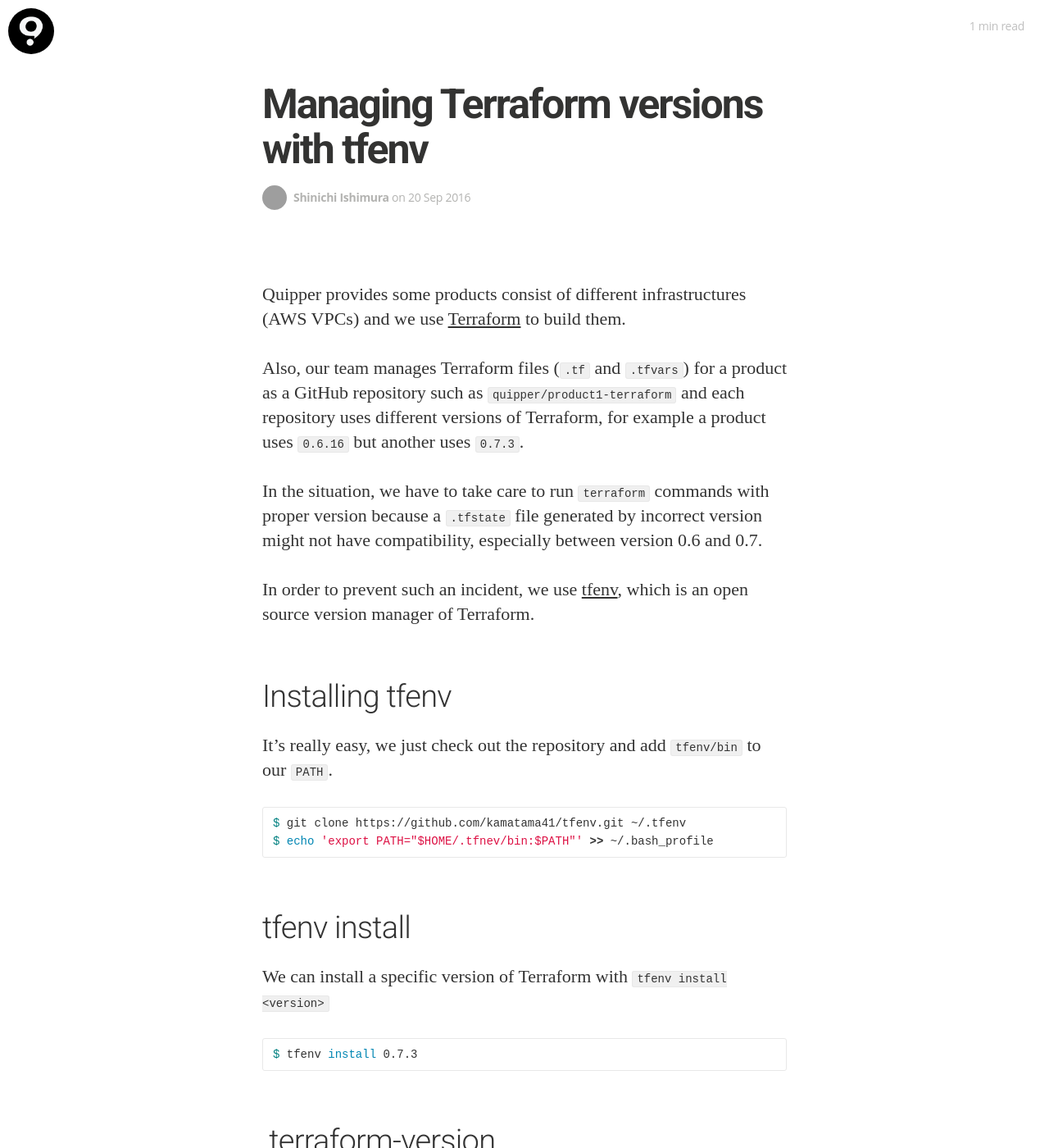
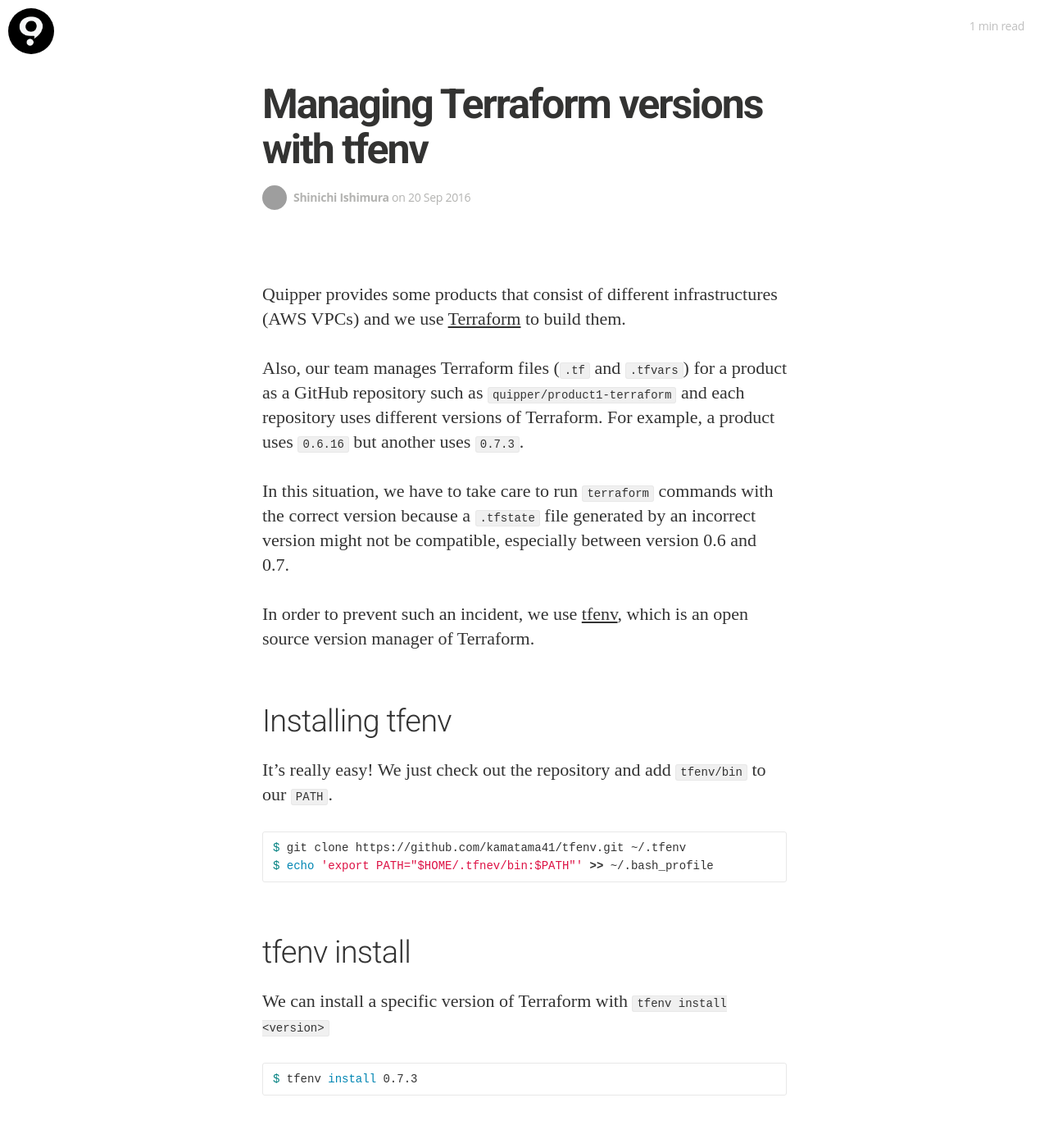
Before and after one commit to tamatamvan/quipper.github.io, a Jekyll site: the page built from _posts/2016-09-20-managing-terraform-versions-with-tfenv.markdown, in a window 1280 px wide and 1400 px high. Shown: the whole window at 82% size. Built offline with Jekyll 4.4.1, drawn with Linux system fonts in a browser that asks for light colours; nearby versions of some CDN libraries; some web fonts are replaced; comment, search, counter and statistics services are not loaded; some of the changed text lies outside the part shown; grey boxes are pictures that could not be loaded.

Commit message:
Fix grammatical errors

````diff
--- a/_posts/2016-09-20-managing-terraform-versions-with-tfenv.markdown
+++ b/_posts/2016-09-20-managing-terraform-versions-with-tfenv.markdown
@@ -6,16 +6,16 @@ author: kamatama41
 comments: true
 ---
 
-Quipper provides some products consist of different infrastructures (AWS VPCs) and we use [Terraform](https://www.terraform.io/) to build them.
+Quipper provides some products that consist of different infrastructures (AWS VPCs) and we use [Terraform](https://www.terraform.io/) to build them.
 
-Also, our team manages Terraform files (`.tf` and `.tfvars`) for a product as a GitHub repository such as `quipper/product1-terraform` and each repository uses different versions of Terraform, for example a product uses `0.6.16` but another uses `0.7.3`.
+Also, our team manages Terraform files (`.tf` and `.tfvars`) for a product as a GitHub repository such as `quipper/product1-terraform` and each repository uses different versions of Terraform. For example, a product uses `0.6.16` but another uses `0.7.3`.
 
-In the situation, we have to take care to run `terraform` commands with proper version because a `.tfstate` file generated by incorrect version might not have compatibility, especially between version 0.6 and 0.7.
+In this situation, we have to take care to run `terraform` commands with the correct version because a `.tfstate` file generated by an incorrect version might not be compatible, especially between version 0.6 and 0.7.
 
 In order to prevent such an incident, we use [tfenv](https://github.com/kamatama41/tfenv), which is an open source version manager of Terraform.
 
 ## Installing tfenv
-It's really easy, we just check out the repository and add `tfenv/bin` to our `PATH`.
+It's really easy! We just check out the repository and add `tfenv/bin` to our `PATH`.
 
 ```sh
 $ git clone https://github.com/kamatama41/tfenv.git ~/.tfenv
````
Also changed, not shown: other parts of _posts/2016-09-20-managing-terraform-versions-with-tfenv.markdown (+1 -1 lines).
